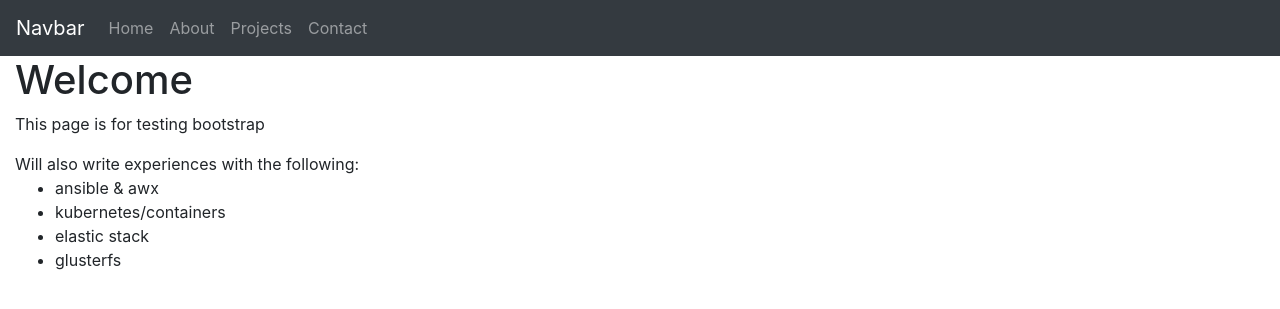
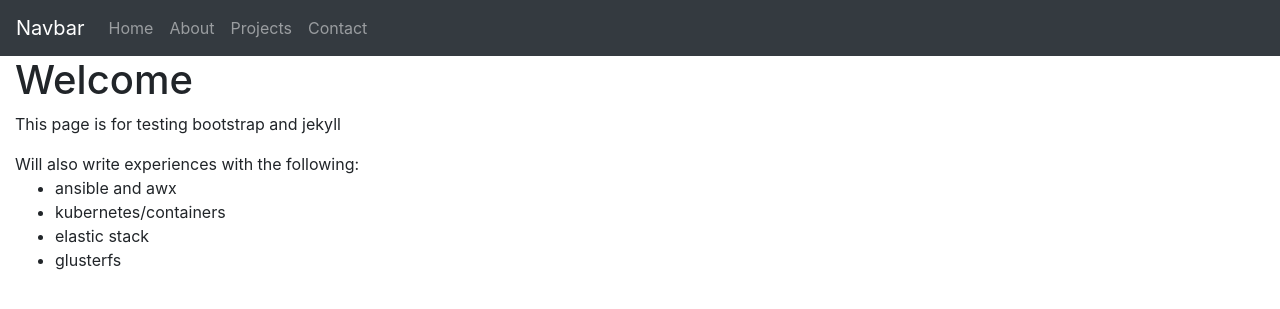
Before and after one commit to kds-rune/kds-rune.github.io, a Jekyll site: the page built from index.html, in a window 1280 px wide. Shown: the top 309 px of the page. Built offline with Jekyll 4.4.1, drawn with Linux system fonts in a browser that asks for light colours; nearby versions of some CDN libraries.

Commit message:
Update index.html

```diff
--- a/index.html
+++ b/index.html
@@ -7,10 +7,10 @@ title: index
 
 <div class="container-fluid">
  <h1 class="">Welcome</h1>
- <p>This page is for testing bootstrap</p>
+ <p>This page is for testing bootstrap and jekyll</p>
  <div>Will also write experiences with the following:</div>
  <ul>
-  <li>ansible & awx</li>
+  <li>ansible and awx</li>
   <li>kubernetes/containers</li>
   <li>elastic stack</li>
   <li>glusterfs</li>
```
